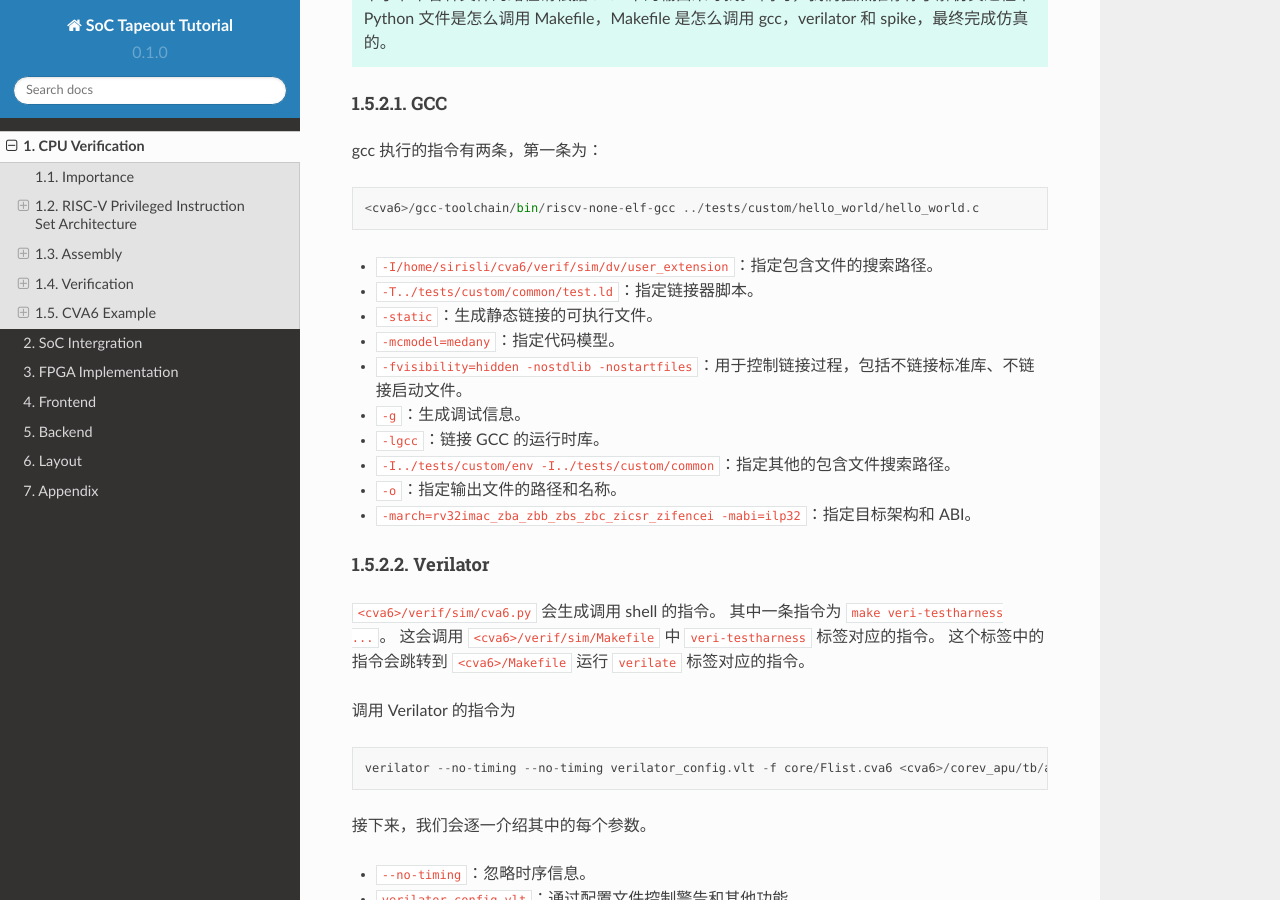
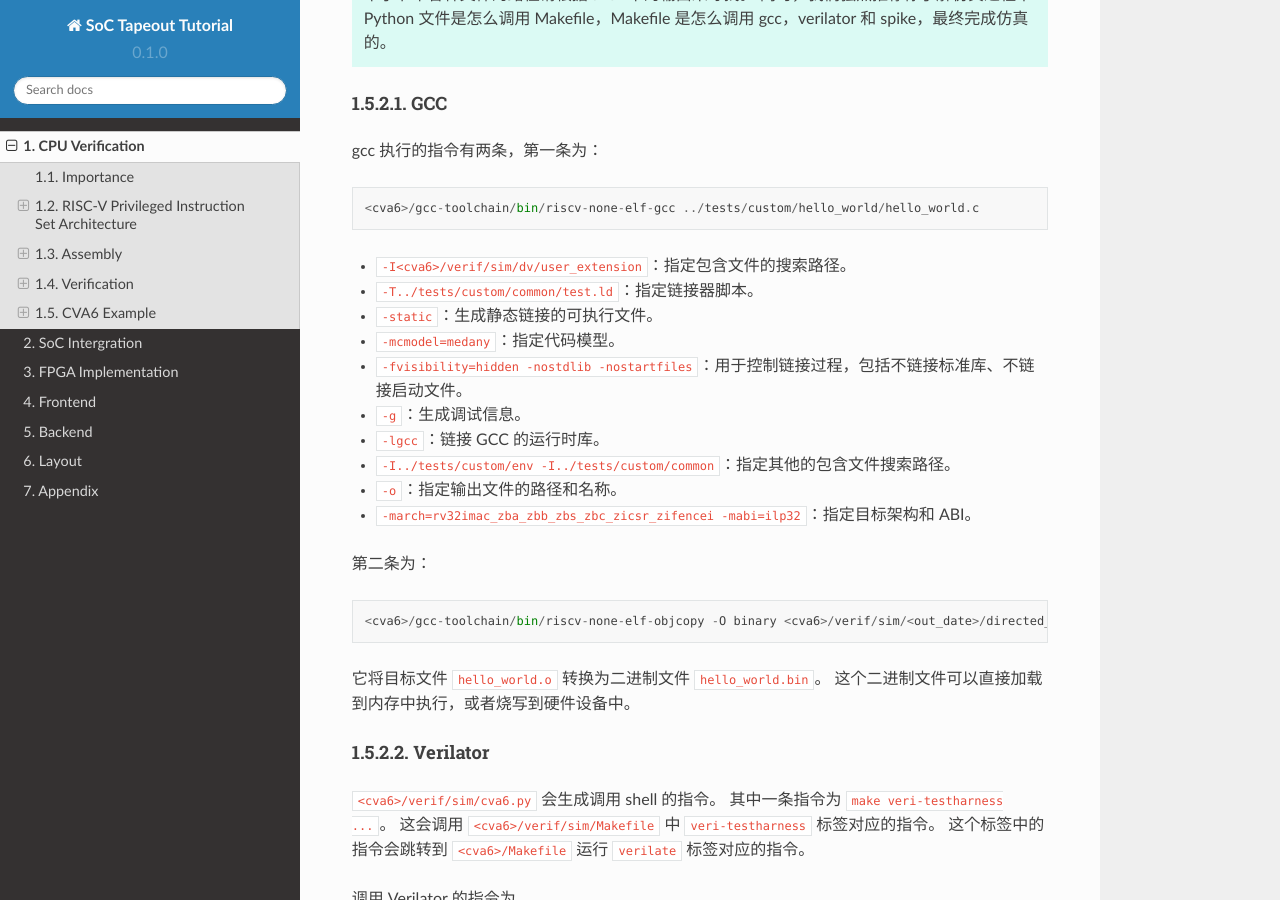
Before and after one commit to Siris-Li/SoC-Tapeout-Tutorial, a Sphinx documentation site: the page built from docs/source/cpu.rst, in a window 1280 px wide and 900 px high, scrolled down 11854 px. Built offline with Sphinx 7.4.7 and the Read the Docs theme 2.0.0, drawn with Linux system fonts in a browser that asks for light colours.

Commit message:
Update cpu.rst

```diff
--- a/docs/source/cpu.rst
+++ b/docs/source/cpu.rst
@@ -478,7 +478,7 @@ gcc 执行的指令有两条，第一条为：
 
 	<cva6>/gcc-toolchain/bin/riscv-none-elf-gcc ../tests/custom/hello_world/hello_world.c          -I<cva6>/verif/sim/dv/user_extension           -T../tests/custom/common/test.ld -static -mcmodel=medany -fvisibility=hidden -nostdlib -nostartfiles -g ../tests/custom/common/syscalls.c ../tests/custom/common/crt.S -lgcc -I../tests/custom/env -I../tests/custom/common -o <cva6>/verif/sim/<out_date>/directed_c_tests/hello_world.o  -march=rv32imac_zba_zbb_zbs_zbc_zicsr_zifencei -mabi=ilp32
 
-- ``-I/home/sirisli/cva6/verif/sim/dv/user_extension``：指定包含文件的搜索路径。
+- ``-I<cva6>/verif/sim/dv/user_extension``：指定包含文件的搜索路径。
 - ``-T../tests/custom/common/test.ld``：指定链接器脚本。
 - ``-static``：生成静态链接的可执行文件。
 - ``-mcmodel=medany``：指定代码模型。
@@ -489,6 +489,14 @@ gcc 执行的指令有两条，第一条为：
 - ``-o``：指定输出文件的路径和名称。
 - ``-march=rv32imac_zba_zbb_zbs_zbc_zicsr_zifencei -mabi=ilp32``：指定目标架构和 ABI。
 
+第二条为：
+
+.. code-block::
+
+	<cva6>/gcc-toolchain/bin/riscv-none-elf-objcopy -O binary <cva6>/verif/sim/<out_date>/directed_c_tests/hello_world.o <cva6>/verif/sim/<out_date>/directed_c_tests/hello_world.bin
+
+它将目标文件 ``hello_world.o`` 转换为二进制文件 ``hello_world.bin``。
+这个二进制文件可以直接加载到内存中执行，或者烧写到硬件设备中。
 
 
 Verilator
```
